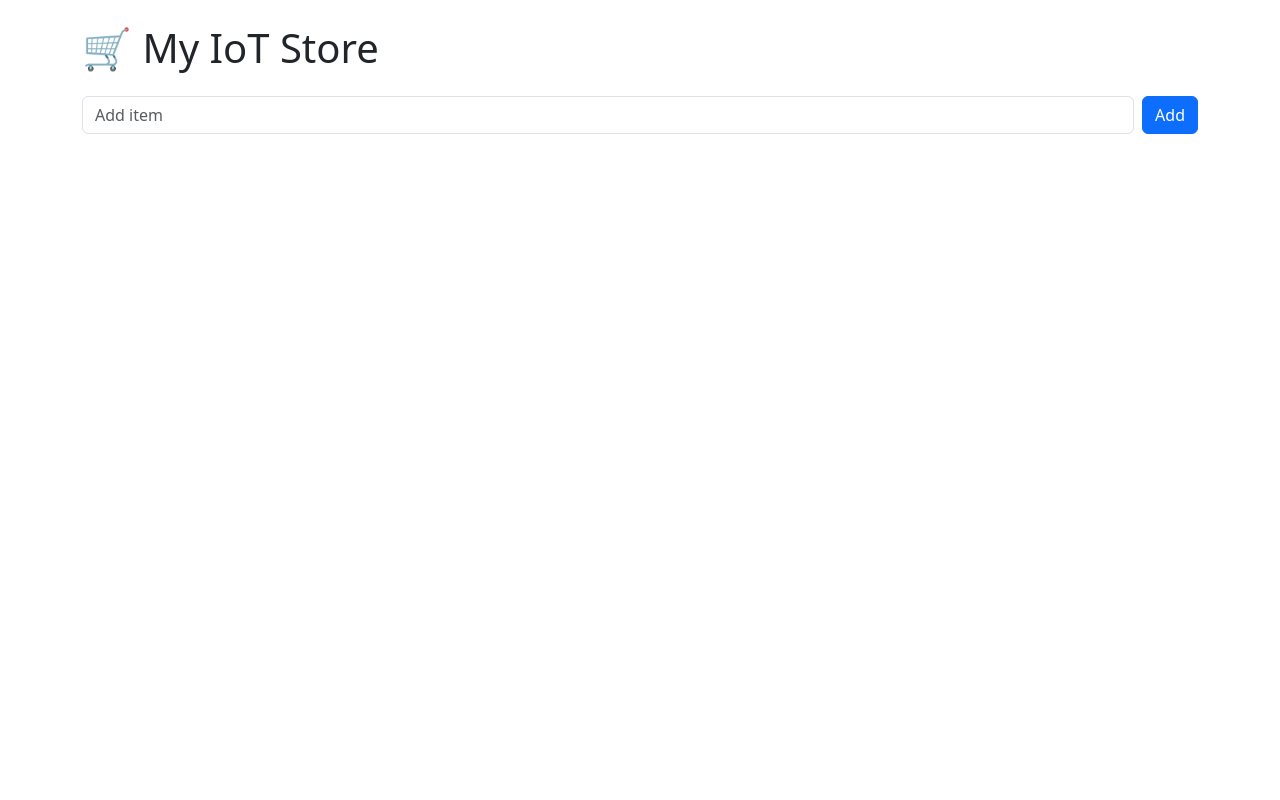
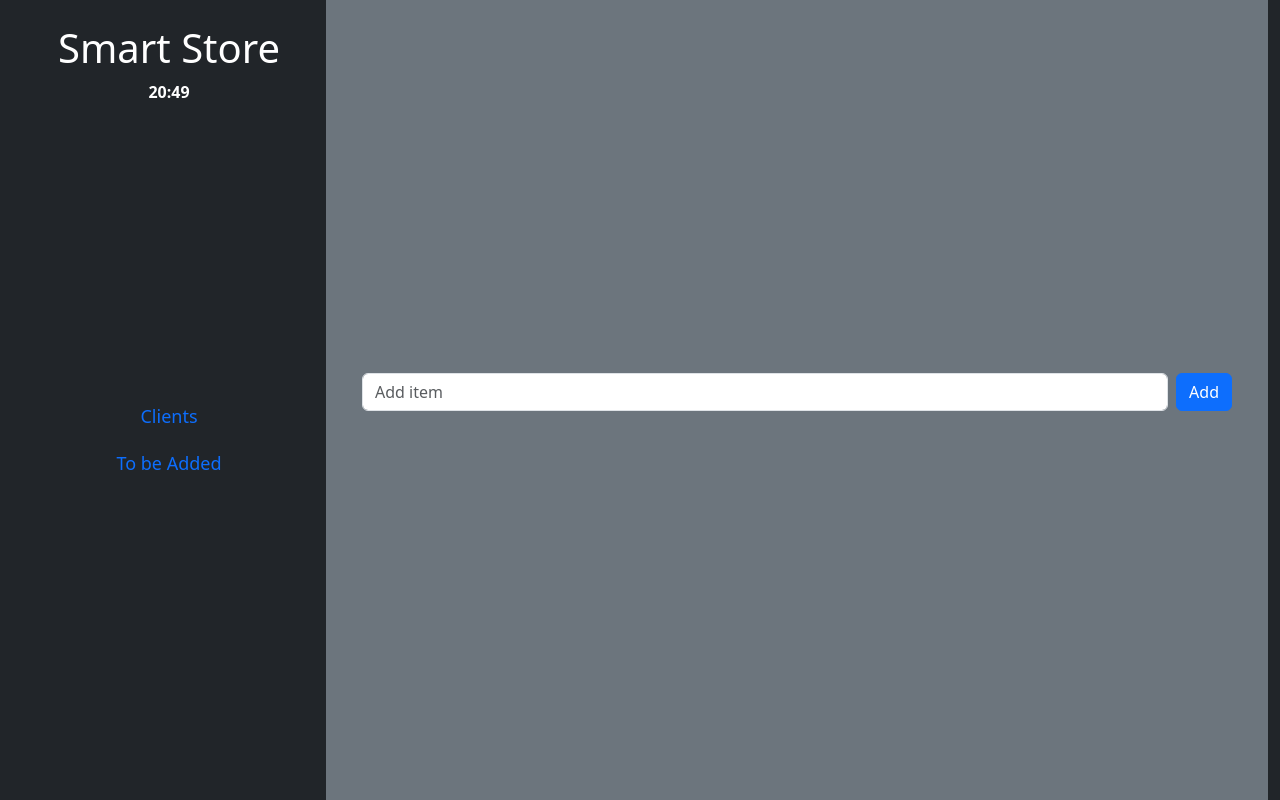
Before and after one commit to Crisguts/iot_snack_hub, a Flask app: page / in a window 1280 px wide. Run offline with Flask 3, Linux system fonts and the light colour scheme; data that the repository does not hold is empty.

Commit message:
UI update
I changed the feel of the page. More akin to what was on the canva.
- We now have a sidebar where all our tabs will be
- Added different shades of black  for sidebar and main content
- Added javascript to update time

```diff
--- a/static/styles.css
+++ b/static/styles.css
@@ -1,7 +1,22 @@
-body {
-  background: #f8f9fa;
+html, body {
+  height: 100%;
+  margin: 0;
+  padding: 0;
+  overflow-x: hidden; /* prevents horizontal scroll */
 }
 
 h1 {
   color: #007bff;
 }
+#link-div {
+  display: flex;
+  flex-direction: column;
+  align-items: center;
+  justify-content: center;
+  height: 100%;
+  gap: 20px; /* <-- spacing between links */
+}
+.Sidebar {
+  font-size: 18px;
+  text-decoration: none;
+}
--- a/templates/index.html
+++ b/templates/index.html
@@ -2,20 +2,34 @@
 <html>
 <head>
   <title>My IoT Store</title>
+  <link rel="stylesheet" href="{{ url_for('static', filename='styles.css') }}">
   <link rel="stylesheet"
         href="https://cdn.jsdelivr.net/npm/bootstrap@5.3.2/dist/css/bootstrap.min.css">
-  <link rel="stylesheet" href="{{ url_for('static', filename='style.css') }}">
 </head>
-<body class="container mt-4">
-  <h1 class="mb-4">🛒 My IoT Store</h1>
+<body class="container-fluid bg-dark text-white">
+  <div class="row vh-100" style="margin: 0;">
+    <!-- Sidebar -->
+    <div class="col-3 d-flex flex-column justify-content-center p-4 bg-dark text-white">
+      <div>
+        <h1 class="mb-2 text-center">Smart Store</h1>
+        <div id="clock" class="fw-bold text-center"></div>
+      </div>
 
+      <div id="link-div" class="d-flex flex-column align-items-center" style="gap: 20px;">
+        <a href="" class="Sidebar">Clients</a>
+        <a href="" class="Sidebar">To be Added</a>
+      </div>
+    </div>
+
+    <!-- Main content -->
+    <div class="col-9 d-flex align-items-center justify-content-center bg-secondary">
+      <div class="w-100 p-4">
         <form method="POST" action="/add" class="d-flex mb-3">
-    <input type="text" name="item" class="form-control me-2" placeholder="Add item">
-    <button type="submit" class="btn btn-primary">Add</button>
+          <input type="text" name="item" class="form-control me-2 custom-input" placeholder="Add item">
+          <button type="submit" class="btn btn-primary custom-btn">Add</button>
         </form>
 
         <ul class="list-group">
-    <!-- Loop through items and display them -->
           {% for i in items %}
             <li class="list-group-item d-flex justify-content-between align-items-center">
               {{ i[1] }}
@@ -23,5 +37,20 @@
             </li>
           {% endfor %}
         </ul>
+      </div>
+    </div>
+  </div>
+
+  <script>
+    // This function is to receive the current time
+    function updateClock() {
+      const now = new Date();
+      const hours = now.getHours().toString().padStart(2,'0');
+      const minutes = now.getMinutes().toString().padStart(2,'0');
+      document.getElementById('clock').textContent = `${hours}:${minutes}`;
+    }
+    setInterval(updateClock, 1000);
+    updateClock(); // initial call
+    </script>
 </body>
 </html>
```
Also changed, not shown: store.db. Lines whose indentation alone changed are shown as unchanged.
